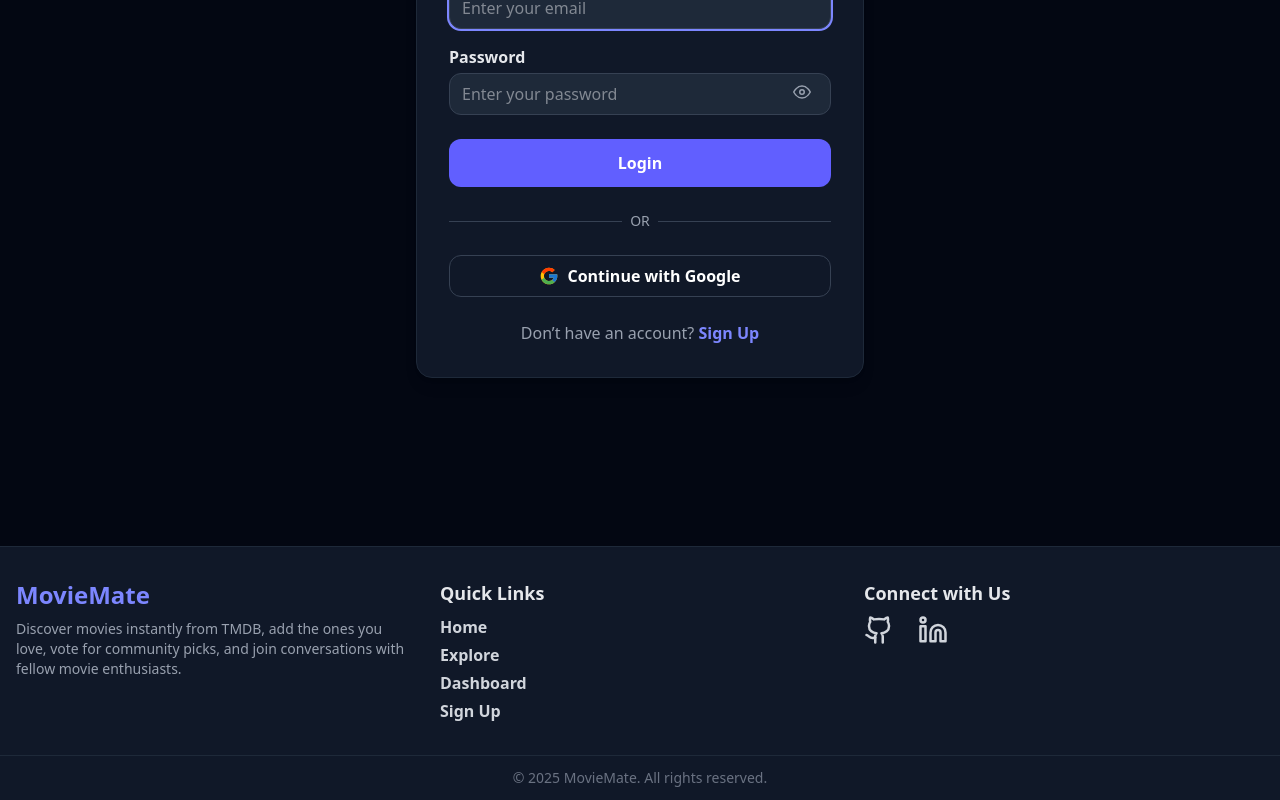
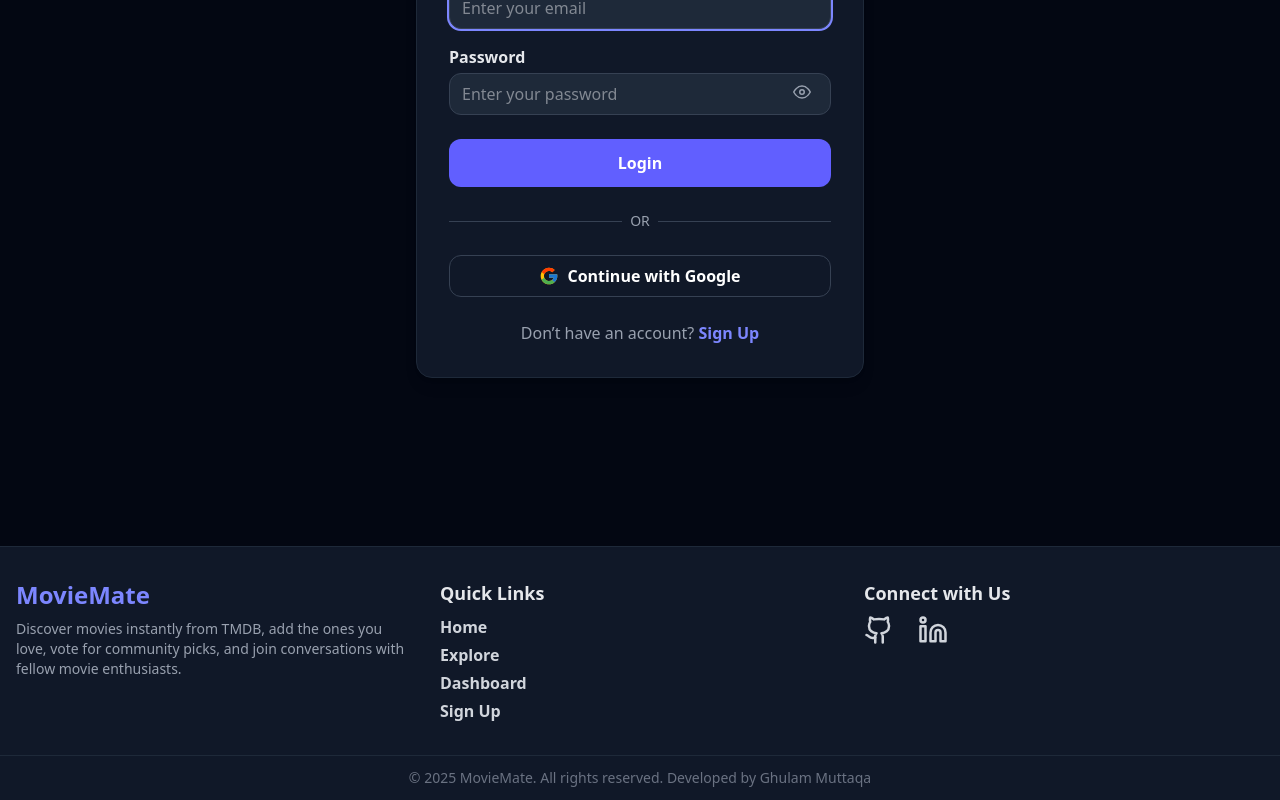
Before and after one commit to ghulammuttaqashah/moviemate, a React (Vite) app in the folder client/: page /login in a window 1280 px wide. Shown: the part 375-1175 px from the top of the page. Built offline with nearby package versions, Linux system fonts and the light colour scheme; no server answers.

Commit message:
chnaged footer

```diff
--- a/client/src/components/Footer.jsx
+++ b/client/src/components/Footer.jsx
@@ -41,7 +41,7 @@ function Footer() {
 
       {/* Bottom Bar */}
       <div className="border-t border-gray-800 text-center py-3 text-sm text-gray-500">
-        © {new Date().getFullYear()} MovieMate. All rights reserved.
+        © {new Date().getFullYear()} MovieMate. All rights reserved. Developed by Ghulam Muttaqa
       </div>
     </footer>
   );
```
